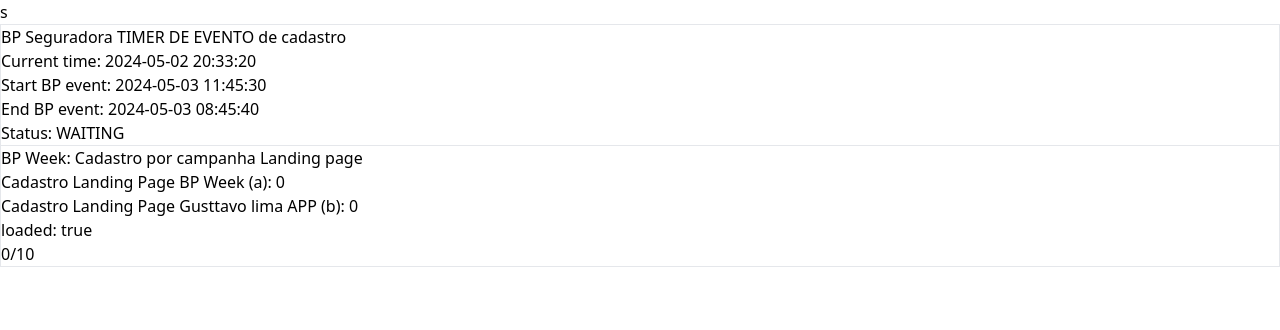
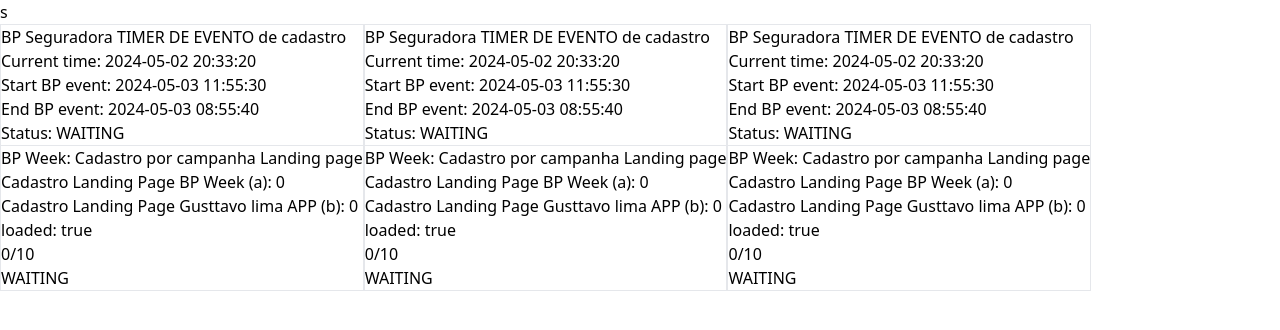
Before and after one commit to coffezilla/sis-form-timeline, a React (Vite) app in the folder my-app/: page / in a window 1280 px wide. Shown: the top 330 px of the page. Built offline with nearby package versions, Linux system fonts and the light colour scheme.

Commit message:
added test stress

```diff
--- a/my-app/src/App.tsx
+++ b/my-app/src/App.tsx
@@ -65,13 +65,142 @@
       type: "signup",
     },
   ];
+  const events2 = [
+    {
+      id: 1,
+      name: "a",
+      landingpage: "bpweek",
+      type: "signup",
+    },
+    {
+      id: 2,
+      name: "b",
+      landingpage: "bpweek",
+      type: "signup",
+    },
+    {
+      id: 3,
+      name: "c",
+      landingpage: "bpweek",
+      type: "signup",
+    },
+    {
+      id: 4,
+      name: "d",
+      landingpage: "bpweek",
+      type: "none",
+    },
+    {
+      id: 5,
+      name: "e",
+      landingpage: "gustavoapp",
+      type: "signup",
+    },
+    {
+      id: 6,
+      name: "f",
+      landingpage: "bpweek",
+      type: "none",
+    },
+    {
+      id: 7,
+      name: "g",
+      landingpage: "bpweek",
+      type: "none",
+    },
+    {
+      id: 8,
+      name: "h",
+      landingpage: "gustavoapp",
+      type: "signup",
+    },
+    {
+      id: 9,
+      name: "i",
+      landingpage: "gustavoapp",
+      type: "signup",
+    },
+    {
+      id: 10,
+      name: "j",
+      landingpage: "gustavoapp",
+      type: "signup",
+    },
+  ];
+  const events3 = [
+    {
+      id: 1,
+      name: "a",
+      landingpage: "bpweek",
+      type: "signup",
+    },
+    {
+      id: 2,
+      name: "b",
+      landingpage: "bpweek",
+      type: "none",
+    },
+    {
+      id: 3,
+      name: "c",
+      landingpage: "bpweek",
+      type: "signup",
+    },
+    {
+      id: 4,
+      name: "d",
+      landingpage: "bpweek",
+      type: "none",
+    },
+    {
+      id: 5,
+      name: "e",
+      landingpage: "gustavoapp",
+      type: "none",
+    },
+    {
+      id: 6,
+      name: "f",
+      landingpage: "gustavoapp",
+      type: "signup",
+    },
+    {
+      id: 7,
+      name: "g",
+      landingpage: "bpweek",
+      type: "none",
+    },
+    {
+      id: 8,
+      name: "h",
+      landingpage: "gustavoapp",
+      type: "none",
+    },
+    {
+      id: 9,
+      name: "i",
+      landingpage: "bpweek",
+      type: "none",
+    },
+    {
+      id: 10,
+      name: "j",
+      landingpage: "bpweek",
+      type: "signup",
+    },
+  ];
 
-  const startEvent = "2024-05-03 11:45:30";
+  const startEvent = "2024-05-03 11:55:30";
 
   return (
     <>
       <div>s</div>
-      <Counter events={events} start={startEvent} />
+      <div className="flex">
+        <Counter events={events} start={startEvent} />
+        <Counter events={events2} start={startEvent} />
+        <Counter events={events3} start={startEvent} />
+      </div>
+      {/* <Counter events={events} start={startEvent} /> */}
     </>
   );
 }
--- a/my-app/src/components/Counter.tsx
+++ b/my-app/src/components/Counter.tsx
@@ -42,9 +42,9 @@
             })}
           </ul>
 
-          {/* {eventStatus === "DONE" && <div>DONE</div>}
+          {eventStatus === "DONE" && <div>DONE</div>}
           {eventStatus === "HAPPENING" && <div>HAPPENING</div>}
-          {eventStatus === "WAITING" && <div>WAITING</div>} */}
+          {eventStatus === "WAITING" && <div>WAITING</div>}
         </>
       )}
     </div>
```
